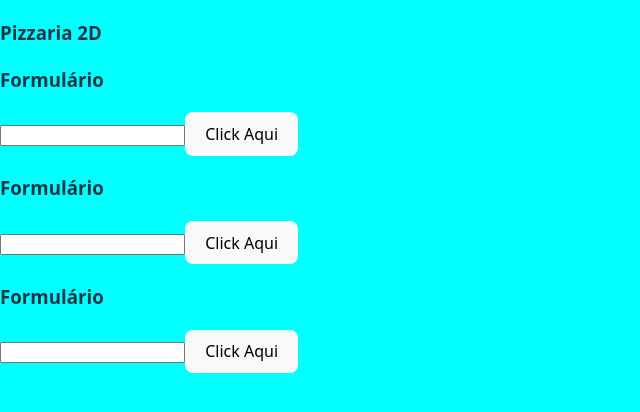
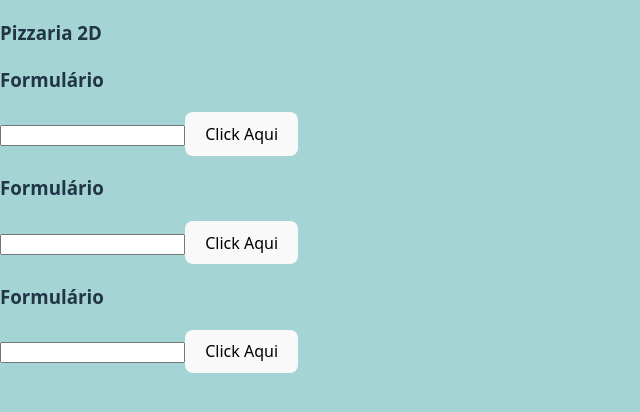
Before and after one commit to Gabriel20080807/pizzaria2d2025, a React (Vite) app: page / in a window 1280 px wide. Shown: the top 412 px of the page, without its empty margins (0-640 px from the left). Built offline with nearby package versions, Linux system fonts and the light colour scheme.

Commit message:
vercel alterações

```diff
--- a/src/index.css
+++ b/src/index.css
@@ -28,7 +28,7 @@ body {
   place-items: start;
   min-width: 320px;
   min-height: 100vh;
-  background-color: aqua;
+  background-color: rgb(165, 212, 212);
 }
 
 h1 {
```
